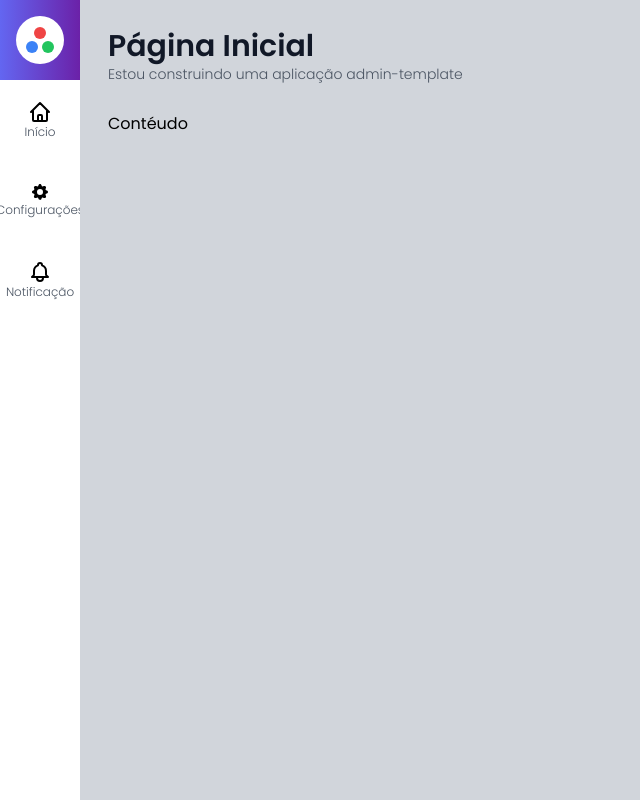
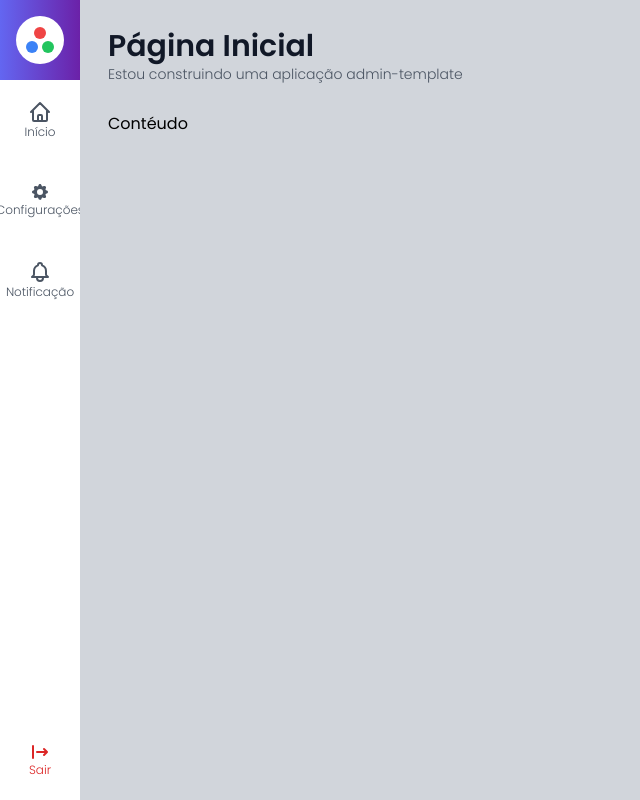
Before and after one commit to AbiezerSidonioJoseOdanacaJunior/bibi-admin, a Next.js app: page / in a window 1280 px wide. Shown: the whole page, without its empty margins (0-640 px from the left). Built offline with nearby package versions, Linux system fonts and the light colour scheme.

Commit message:
SideBar Button Lougout

```diff
--- a/components/icons/index.tsx
+++ b/components/icons/index.tsx
@@ -17,3 +17,9 @@ export const IconBell = (
   <path strokeLinecap="round" strokeLinejoin="round" strokeWidth={2} d="M15 17h5l-1.405-1.405A2.032 2.032 0 0118 14.158V11a6.002 6.002 0 00-4-5.659V5a2 2 0 10-4 0v.341C7.67 6.165 6 8.388 6 11v3.159c0 .538-.214 1.055-.595 1.436L4 17h5m6 0v1a3 3 0 11-6 0v-1m6 0H9" />
 </svg>
 )
+
+export const IconLogout =(
+    <svg xmlns="http://www.w3.org/2000/svg" className="h-5 w-5" viewBox="0 0 20 20" fill="currentColor">
+    <path fillRule="evenodd" d="M3 3a1 1 0 00-1 1v12a1 1 0 102 0V4a1 1 0 00-1-1zm10.293 9.293a1 1 0 001.414 1.414l3-3a1 1 0 000-1.414l-3-3a1 1 0 10-1.414 1.414L14.586 9H7a1 1 0 100 2h7.586l-1.293 1.293z" clipRule="evenodd" />
+  </svg>
+)
--- a/components/template/MenuItem.tsx
+++ b/components/template/MenuItem.tsx
@@ -1,23 +1,36 @@
 import Link from "next/link";
 
 interface MenuItemProps {
-    url: string
     texto: string
     icone: any
+    url?: string
+    onClick?: (evento: any) => void
+    className?: string
 }
 
 export default function MenuItem(props: MenuItemProps) {
-    return (
-        <li className={`hover:bg-gray-100`}>
-            <Link href={props.url}>
-                <a className={`flex flex-col justify-center items-center
-                h-20 w-20 `}>
+    function renderizarLink() {
+        return (
+            <a className={`flex flex-col justify-center items-center
+                h-20 w-20 text-gray-600 ${props.className} `}>
                 {props.icone}
-                <span className={`text-xs font-light text-gray-600`}>
+                <span className={`text-xs font-light `}>
                     {props.texto}
                 </span>
                 </a>
+        )
+    }
+    return (
+        <li onClick={props.onClick} className={`hover:bg-gray-100
+            cursor-pointer
+        `}>
+            {props.url ? (
+            <Link href={props.url}>
+                {renderizarLink()}
              </Link>
+            ) : (
+                renderizarLink()
+            )}
         </li>
     )
 }
--- a/components/template/SideBar.tsx
+++ b/components/template/SideBar.tsx
@@ -1,4 +1,4 @@
-import { IconBell, IconHome, IconSetting } from "../icons/Index";
+import { IconBell, IconHome, IconLogout, IconSetting } from "../icons/Index";
 import Logo from "./Logo";
 import MenuItem from "./MenuItem";
 
@@ -8,7 +8,7 @@ interface SideBarProps {
 
 export default function SideBar() {
     return (
-        <aside>
+        <aside className="flex flex-col ">
             <div className={`
             flex flex-col items-center justify-center
             bg-gradient-to-r from-indigo-500 to-purple-800
@@ -16,11 +16,20 @@ export default function SideBar() {
             `}>
                <Logo />
             </div>
-           <ul>
+           <ul className={`flex-grow`}>
                <MenuItem url="/" texto="Início" icone={IconHome}/>
                <MenuItem url="/configuracoes" texto="Configurações" icone={IconSetting}/>
                <MenuItem url="/notificacoes" texto="Notificação" icone={IconBell}/>
            </ul>
+           <ul className={``}>
+               <MenuItem texto="Sair" icone={IconLogout}
+                onClick={() =>console.log('lougout')
+                }
+                className={`text-red-600
+                hover:bg-red-400 hover:text-white
+                `}
+               />
+           </ul>
         </aside>
     )
 }
```
